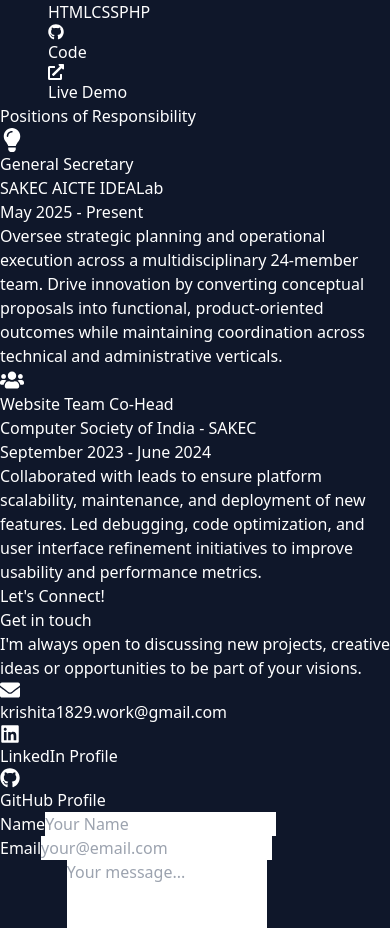
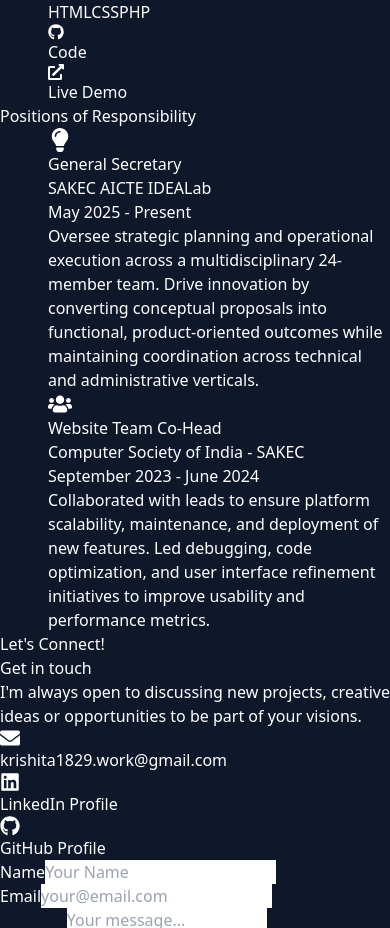
Before and after one commit to R-Krishita/Krishita-Ravat-Portfolio, a React (Vite) app: page / in a window 390 px wide. Shown: the part 4285-5213 px from the top of the page. Built offline with nearby package versions, Linux system fonts and the light colour scheme.

Commit message:
Changed UI to Timeline View

```diff
--- a/src/sections/Positions.jsx
+++ b/src/sections/Positions.jsx
@@ -36,24 +36,27 @@ const Positions = () => {
           <div className="w-20 h-1 bg-cyan-500 mx-auto rounded-full"></div>
         </motion.div>
 
-        <div className="grid grid-cols-1 md:grid-cols-2 gap-8">
+        <div className="relative container mx-auto px-6 flex flex-col space-y-8">
+          <div className="absolute z-0 w-1 h-full bg-slate-700 shadow-md inset-0 left-17 md:mx-auto md:right-0 md:left-0"></div>
           {positions.map((pos, index) => (
             <motion.div
               key={pos.id}
-              initial={{ opacity: 0, y: 20 }}
-              whileInView={{ opacity: 1, y: 0 }}
+              initial={{ opacity: 0, x: index % 2 === 0 ? -50 : 50 }}
+              whileInView={{ opacity: 1, x: 0 }}
               transition={{ duration: 0.5, delay: index * 0.2 }}
               viewport={{ once: true }}
-              whileHover={{ y: -5 }}
-              className="bg-slate-900 p-8 rounded-2xl border border-slate-700 hover:border-cyan-500/50 transition-all duration-300 shadow-lg"
+              className="relative z-10"
             >
-              <div className="flex items-center gap-4 mb-6">
-                <div className="p-3 bg-slate-800 rounded-lg border border-slate-700">
+              <div className={index % 2 === 0 ? "timeline-container timeline-container-left" : "timeline-container timeline-container-right"}>
+                <div className={index % 2 === 0 ? "timeline-pointer timeline-pointer-left" : "timeline-pointer timeline-pointer-right"} aria-hidden="true"></div>
+                <div className="bg-slate-900 p-6 rounded-xl border border-slate-700 shadow-xl hover:border-cyan-500/50 transition-all duration-300">
+                  <div className="flex items-center gap-4 mb-4">
+                    <div className="p-3 bg-slate-800 rounded-lg border border-slate-700 shrink-0">
                       {pos.icon}
                     </div>
                     <div>
                       <h3 className="text-xl font-bold text-white">{pos.role}</h3>
-                  <p className="text-cyan-400">{pos.organization}</p>
+                      <p className="text-cyan-400 font-medium">{pos.organization}</p>
                     </div>
                   </div>
 
@@ -63,9 +66,11 @@ const Positions = () => {
                     </span>
                   </div>
 
-              <p className="text-gray-400 leading-relaxed">
+                  <p className="text-gray-400 leading-relaxed text-sm">
                     {pos.description}
                   </p>
+                </div>
+              </div>
             </motion.div>
           ))}
         </div>
```
Lines whose indentation alone changed are shown as unchanged.
